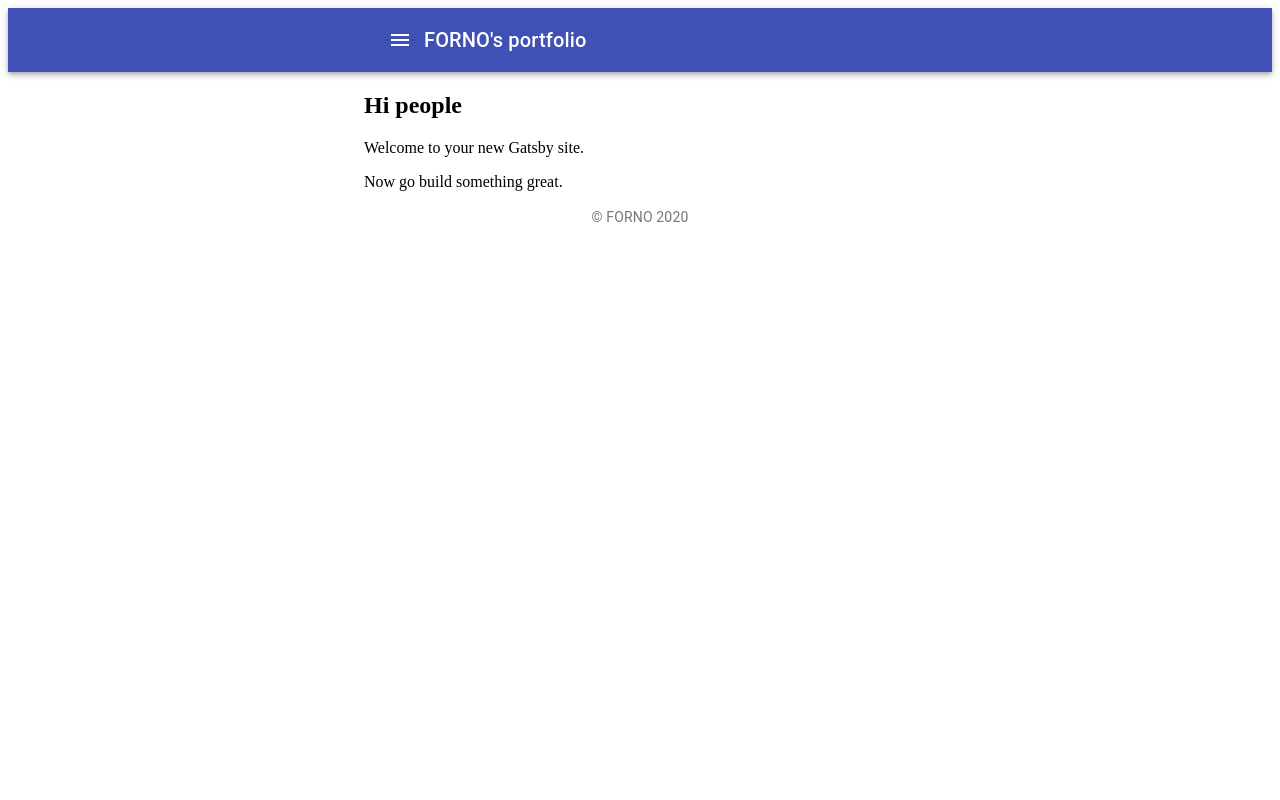
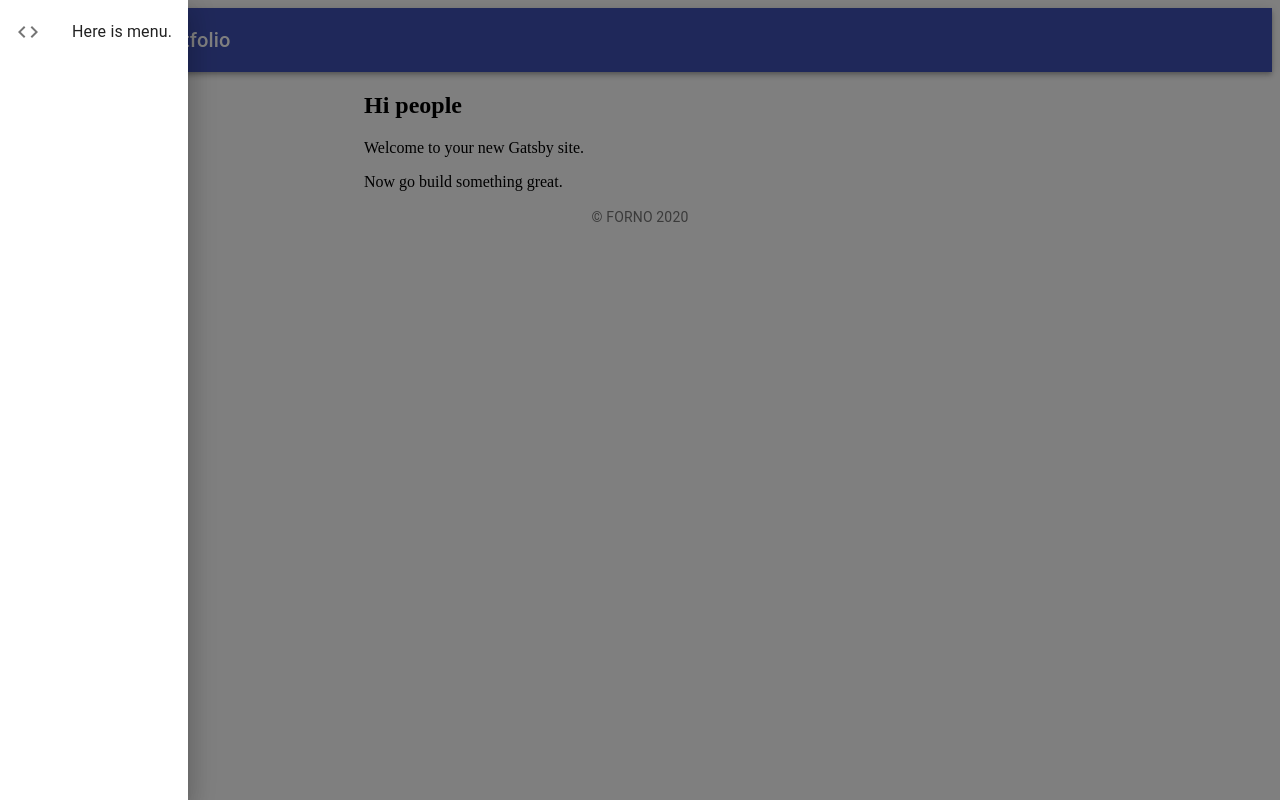
Before and after one commit to forno/source.forno.github.io, a Gatsby site: page / in a window 1280 px wide. Both pictures are taken after a click on the button "left". Built offline with nearby package versions, Linux system fonts and the light colour scheme; Gatsby itself is replaced by a stand-in of ours.

Commit message:
Add drawer to top menu

```diff
--- a/src/components/header.js
+++ b/src/components/header.js
@@ -2,11 +2,16 @@ import { useStaticQuery, graphql } from "gatsby";
 import PropTypes from "prop-types";
 import React from "react";
 import AppBar from "@material-ui/core/AppBar";
-import Container from "@material-ui/core/Container";
+import Drawer from "@material-ui/core/Drawer";
+import IconButton from "@material-ui/core/IconButton";
+import List from "@material-ui/core/List";
+import ListItem from "@material-ui/core/ListItem";
+import ListItemIcon from "@material-ui/core/ListItemIcon";
+import ListItemText from "@material-ui/core/ListItemText";
+import Toolbar from "@material-ui/core/Toolbar";
 import Typography from "@material-ui/core/Typography";
-import Toolbar from "@material-ui/core/Toolbar";
-import IconButton from "@material-ui/core/IconButton";
 import MenuIcon from "@material-ui/icons/Menu";
+import CodeIcon from '@material-ui/icons/Code';
 import Link from "./link";
 
 const Header = ({ siteTitle }) => {
@@ -22,11 +27,20 @@ const Header = ({ siteTitle }) => {
 
   const headerTitle = siteTitle || data.site.siteMetadata.title;
 
+  const [state, setState] = React.useState({ left: false });
+  const toggleDrawer = (anchor, open) => (event) => {
+    if (event.type === 'keydown' && (event.key === 'Tab' || event.key === 'Shift')) {
+      return;
+    }
+
+    setState({ ...state, [anchor]: open });
+  }
+
   return (
+    <>
       <AppBar position="static">
-      <Container maxWidth="sm">
         <Toolbar>
-        <IconButton edge="start" color="inherit" aria-label="menu">
+          <IconButton onClick={toggleDrawer("left", true)} edge="start" color="inherit" aria-label="left">
             <MenuIcon />
           </IconButton>
           <Link to="/" color="inherit">
@@ -35,8 +49,22 @@ const Header = ({ siteTitle }) => {
             </Typography>
           </Link>
         </Toolbar>
-      </Container>
       </AppBar>
+      <Drawer anchor="left" open={state["left"]} onClose={toggleDrawer("left", false)}>
+        <div
+          role="presentation"
+          onClick={toggleDrawer("left", false)}
+          onKeyDown={toggleDrawer("left", false)}
+        >
+          <List>
+            <ListItem>
+              <ListItemIcon><CodeIcon /></ListItemIcon>
+              <ListItemText primary="Here is menu." />
+            </ListItem>
+          </List>
+        </div>
+      </Drawer>
+    </>
   )
 };
 
```
Lines whose indentation alone changed are shown as unchanged.
